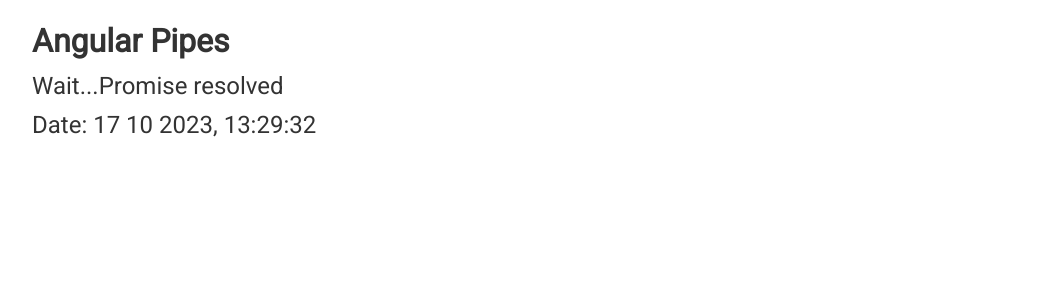
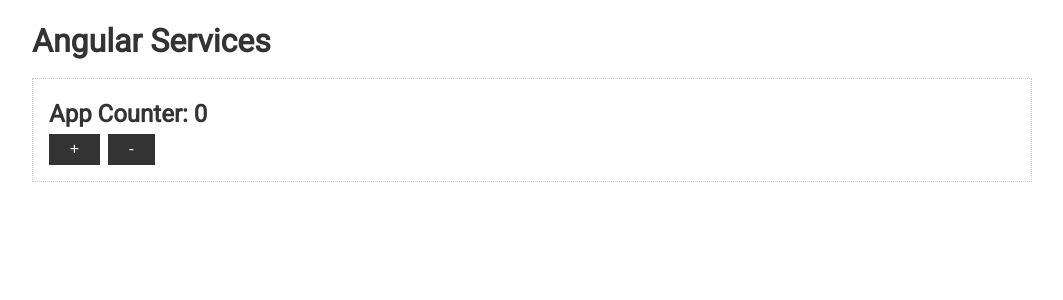
Before and after one commit to aleksander1802/angular-practice, an Angular app: page / in a window 1280 px wide. Shown: the top 300 px of the page, without its empty margins (108-1171 px from the left). Built offline with nearby package versions, Linux system fonts and the light colour scheme.

Commit message:
feat: added custom service, practice witch services

```diff
--- a/src/app/app.component.html
+++ b/src/app/app.component.html
@@ -1,7 +1,10 @@
 <div class="container">
-    <h1>Angular Pipes</h1>
+    <h1>Angular Services</h1>
 
-    <p>Wait...{{ p | async }}</p>
+    <div class="card">
+        <h2>App Counter: {{ appCounterService.counter }}</h2>
 
-    <p>Date: {{ date | async | date : "dd MM yyyy, HH:mm:ss" }}</p>
+        <button class="btn" (click)="appCounterService.increase()">+</button>
+        <button class="btn" (click)="appCounterService.decrease()">-</button>
+    </div>
 </div>
--- a/src/app/app.component.ts
+++ b/src/app/app.component.ts
@@ -1,10 +1,5 @@
 import { Component } from '@angular/core';
-import { Observable } from 'rxjs';
-
-export interface Post {
-    title: string;
-    text: string;
-}
+import { AppCounterService } from './services/app-counter.service';
 
 @Component({
     selector: 'app-root',
@@ -12,11 +7,5 @@
     styleUrls: ['./app.component.scss'],
 })
 export class AppComponent {
-    p: Promise<string> = new Promise<string>((resolve) => {
-        setTimeout(() => resolve('Promise resolved'), 5000);
-    });
-
-    date: Observable<Date> = new Observable((obs) => {
-        setInterval(() => obs.next(new Date()), 1000);
-    });
+    constructor(public appCounterService: AppCounterService) {}
 }
--- a/src/app/pipes/ex-marks.pipe.ts
+++ /dev/null
@@ -1,10 +0,0 @@
-import { Pipe, PipeTransform } from '@angular/core';
-
-@Pipe({
-    name: 'exMarks',
-})
-export class ExMarksPipe implements PipeTransform {
-    transform(str: string): string {
-        return `${str.trim()}!!!!!!!!`;
-    }
-}
--- a/src/app/pipes/filter.pipe.ts
+++ /dev/null
@@ -1,15 +0,0 @@
-import { Pipe, PipeTransform } from '@angular/core';
-import { Post } from '../app.component';
-
-@Pipe({
-    name: 'filter',
-})
-export class FilterPipe implements PipeTransform {
-    transform(posts: Post[], search = '', field: keyof Post = 'title'): Post[] {
-        if (!search.trim()) {
-            return posts;
-        }
-
-        return posts.filter((post) => post[field].toLowerCase().includes(search.toLowerCase()));
-    }
-}
--- a/src/app/pipes/mult-by.pipe.ts
+++ /dev/null
@@ -1,10 +0,0 @@
-import { Pipe, PipeTransform } from '@angular/core';
-
-@Pipe({
-    name: 'mult',
-})
-export class MultByPipe implements PipeTransform {
-    transform(num: number, pow = 2): number {
-        return num * pow;
-    }
-}
--- /dev/null
+++ b/src/app/services/app-counter.service.ts
@@ -0,0 +1,11 @@
+export class AppCounterService {
+    counter = 0;
+
+    increase() {
+        this.counter += 1;
+    }
+
+    decrease() {
+        this.counter -= 1;
+    }
+}
--- a/src/styles.scss
+++ b/src/styles.scss
@@ -63,13 +63,6 @@
     padding: 1rem;
     border: #ccc 1px dotted;
     margin: 0.7rem 0;
-
-    button {
-        position: absolute;
-        top: 0;
-        right: 0;
-        margin-right: 0;
-    }
 }
 
 input,
```
Also changed, not shown: src/app/app.module.ts (+3 -5 lines).
